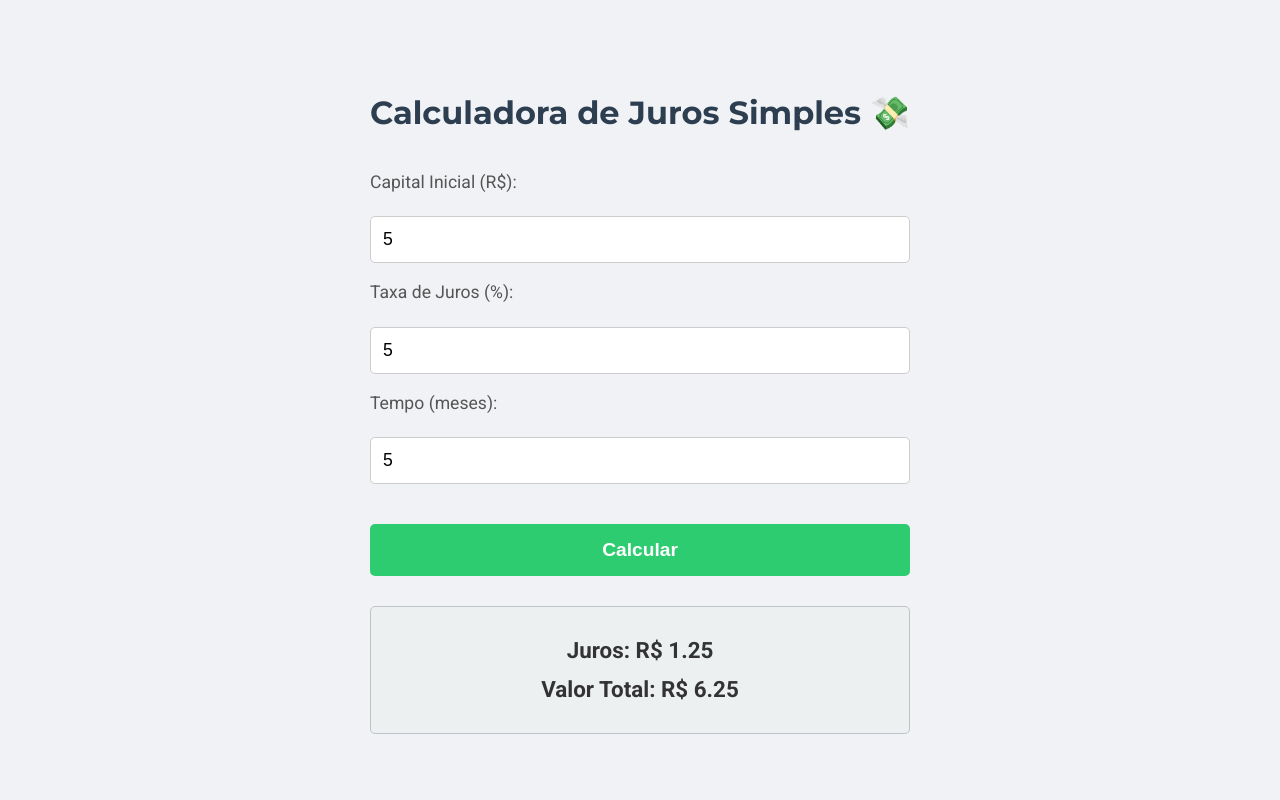
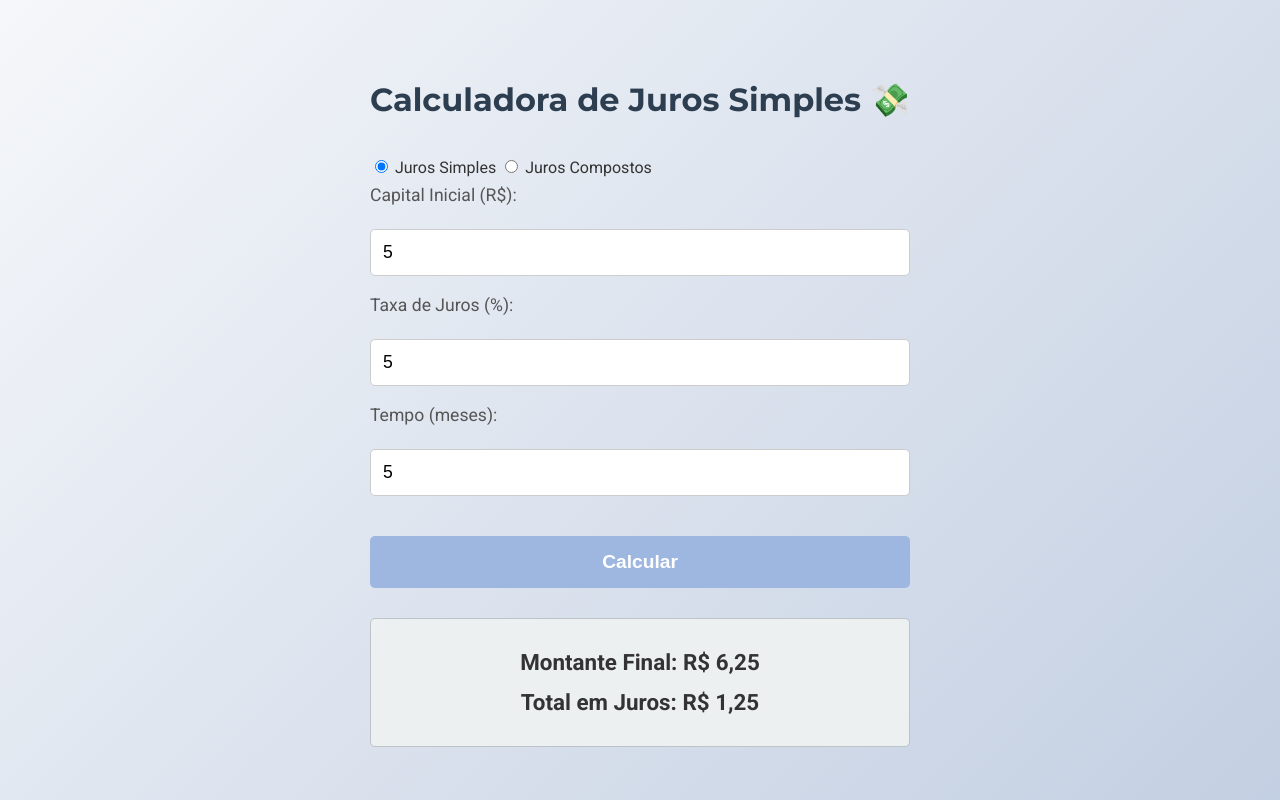
Before and after one commit to IsaacVerde/juros-simples, a plain HTML site: page index.html in a window 1280 px wide. Both pictures are taken after typing "5", "5", "5" into the empty fields and a click on the button "Calcular". Drawn offline with Linux system fonts and the light colour scheme.

Commit message:
Add files via upload

```diff
--- a/index.html
+++ b/index.html
@@ -1,28 +1,41 @@
 <!DOCTYPE html>
 <html lang="pt-BR">
   <head>
-    <meta charset="UTF-8">
-    <link href="https://fonts.googleapis.com/css2?family=Montserrat:wght@400;700&family=Roboto:wght@400;700&display=swap" rel="stylesheet">
-    <link rel="stylesheet" href="style.css">
-    <meta name="viewport" content="width=device-width, initial-scale=1.0">
+    <meta charset="UTF-8" />
+    <link
+      href="https://fonts.googleapis.com/css2?family=Montserrat:wght@400;700&family=Roboto:wght@400;700&display=swap"
+      rel="stylesheet"
+    />
+    <link rel="stylesheet" href="style.css" />
+    <meta name="viewport" content="width=device-width, initial-scale=1.0" />
     <title>Juros Simples</title>
   </head>
   <body>
     <div class="calculadora-container">
       <h1>Calculadora de Juros Simples 💸</h1>
+        <!--CRIAÇÃO DE SELEÇÃO PARA JUROS COMPOSTOS OU SIMPLES-->
+      <div id="tipo-juros-container">
+        <label>
+          <input type="radio" name="tipoJuros" value="simples" checked />
+          Juros Simples
+        </label>
+        <label>
+          <input type="radio" name="tipoJuros" value="compostos" />
+          Juros Compostos
+        </label>
+      </div>
 
       <form id="form-juros">
         <label for="capital">Capital Inicial (R$):</label>
-        <input type="number" id="capital">
+        <input type="number" id="capital" />
 
         <label for="taxa">Taxa de Juros (%):</label>
-        <input type="number" id="taxa">
+        <input type="number" id="taxa" />
 
         <label for="tempo">Tempo (meses):</label>
-        <input type="number" id="tempo">
+        <input type="number" id="tempo" />
 
         <button type="submit">Calcular</button>
-
       </form>
 
       <div id="resultado"></div>
--- a/script.js
+++ b/script.js
@@ -1,18 +1,46 @@
 const form = document.getElementById("form-juros");
-const resultado = document.getElementById("resultado");
+const resultadoDiv = document.getElementById("resultado"); // Renomeei para ficar mais claro
 
+// >>> APENAS UM EVENT LISTENER PARA O FORMULÁRIO <<<
 form.addEventListener("submit", function (event) {
-  event.preventDefault();
+  event.preventDefault(); // Impede o recarregamento da página
 
-  const capital = Number(document.getElementById("capital").value);
-  const taxa = Number(document.getElementById("taxa").value);
-  const tempo = Number(document.getElementById("tempo").value);
+  // --- 1. Captura dos dados da tela ---
+  // Usar parseFloat é uma boa prática para números que podem ter decimais.
+  const capital = parseFloat(document.getElementById("capital").value);
+  const taxa = parseFloat(document.getElementById("taxa").value);
+  const tempo = parseFloat(document.getElementById("tempo").value);
 
-  const juros = (capital * taxa * tempo)/100;
-  const total = capital+juros;
+  // Verifica se os valores são números válidos antes de prosseguir
+  if (isNaN(capital) || isNaN(taxa) || isNaN(tempo)) {
+    resultadoDiv.innerHTML = "<p>Por favor, preencha todos os campos com números válidos.</p>";
+    return; // Para a execução da função se houver erro
+  }
 
-  resultado.innerHTML=`
-  <p>Juros: R$  ${juros.toFixed(2)}</p>
-   <p>Valor Total: R$  ${total.toFixed(2)}</p>
+  // --- 2. Verifica qual tipo de juros foi selecionado ---
+  const tipoDeJuros = document.querySelector('input[name="tipoJuros"]:checked').value;
+
+  // --- 3. Declaração das variáveis de resultado ---
+  let montanteFinal;
+  let jurosTotal;
+
+  // --- 4. Lógica Condicional para decidir o cálculo ---
+  if (tipoDeJuros === 'simples') {
+    // Fórmula de Juros Simples
+    jurosTotal = (capital * taxa * tempo) / 100;
+    montanteFinal = capital + jurosTotal;
+
+  } else { // O tipo de juros só pode ser 'compostos'
+    // Fórmula de Juros Compostos
+    // Convertendo a taxa para decimal para a fórmula
+    const taxaDecimal = taxa / 100;
+    montanteFinal = capital * Math.pow((1 + taxaDecimal), tempo);
+    jurosTotal = montanteFinal - capital;
+  }
+
+  // --- 5. Exibição do resultado formatado ---
+  resultadoDiv.innerHTML = `
+    <p>Montante Final: ${montanteFinal.toLocaleString('pt-BR', { style: 'currency', currency: 'BRL' })}</p>
+    <p>Total em Juros: ${jurosTotal.toLocaleString('pt-BR', { style: 'currency', currency: 'BRL' })}</p>
   `;
 });
--- a/style.css
+++ b/style.css
@@ -2,7 +2,7 @@
 
 body {
     font-family: 'Roboto', sans-serif; /* Define a fonte padrão para todo o corpo */
-    background-color: #f0f2f5; /* Fundo cinza claro e suave */
+    background-image: linear-gradient(135deg, #f5f7fa, #c3cfe2);
     display: flex; /* Usa Flexbox para centralizar o conteúdo */
     justify-content: center; /* Centraliza horizontalmente */
     align-items: center; /* Centraliza verticalmente */
@@ -48,7 +48,7 @@ form#form-juros input[type="number"]:focus {
     outline: none; /* Remove a borda padrão do navegador ao focar */
 }
 form#form-juros button[type="submit"] {
-    background-color: #2ecc71; /* Verde esmeralda para o botão de ação */
+    background-color: #9db7e1; /* Verde esmeralda para o botão de ação */
     color: white; /* Texto branco */
     padding: 15px 30px; /* Espaçamento interno do botão */
     border: none; /* Sem borda */
@@ -63,7 +63,7 @@ form#form-juros button[type="submit"] {
 }
 
 form#form-juros button[type="submit"]:hover {
-    background-color: #27ae60; /* Escurece o verde no hover */
+    background-color:  #3498db; /* Escurece o verde no hover */
     transform: translateY(-2px); /* Efeito sutil de "levantar" */
 }
 div#resultado {
```
Lines whose indentation alone changed are shown as unchanged.
